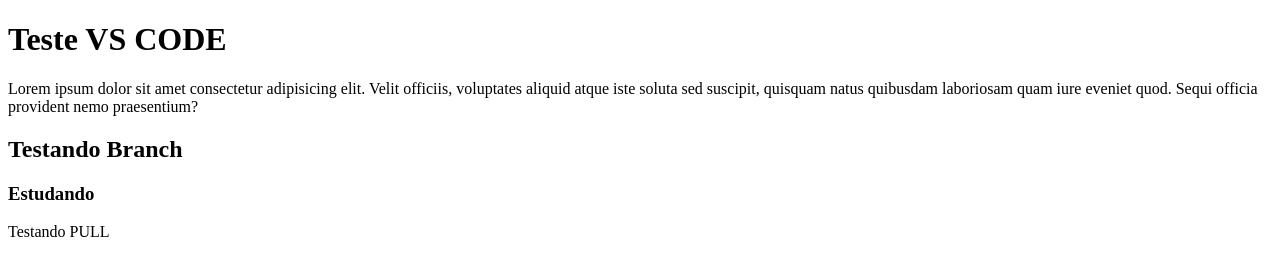
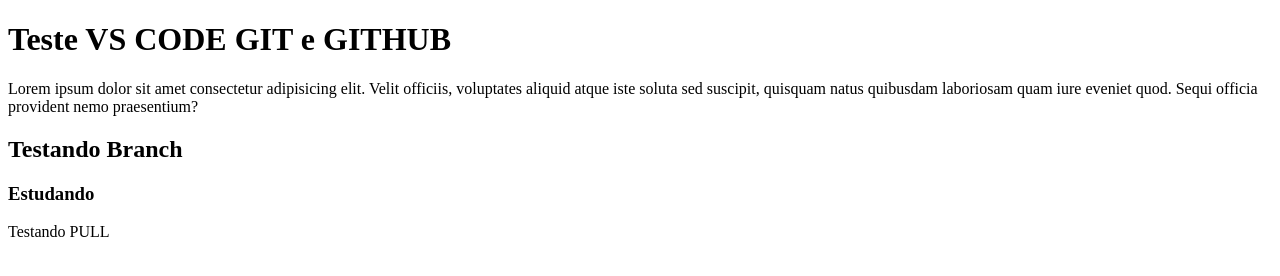
Before and after one commit to guilhermeprogrammer0/teste-vscode, a plain HTML site: page index.html in a window 1280 px wide. Drawn offline with Linux system fonts and the light colour scheme.

Commit message:
Mudando H1

```diff
--- a/index.html
+++ b/index.html
@@ -9,13 +9,14 @@
 
 <body>
     <main>
-        <h1>Teste VS CODE</h1>
+        <h1>Teste VS CODE GIT e GITHUB</h1>
         <p>Lorem ipsum dolor sit amet consectetur adipisicing elit. Velit officiis, voluptates aliquid atque iste soluta
             sed suscipit, quisquam natus quibusdam laboriosam quam iure eveniet quod. Sequi officia provident nemo
             praesentium?</p>
         <h2>Testando Branch</h2>
         <h3>Estudando</h3>
         <p>Testando PULL</p>
+
     </main>
 
 </body>
```
